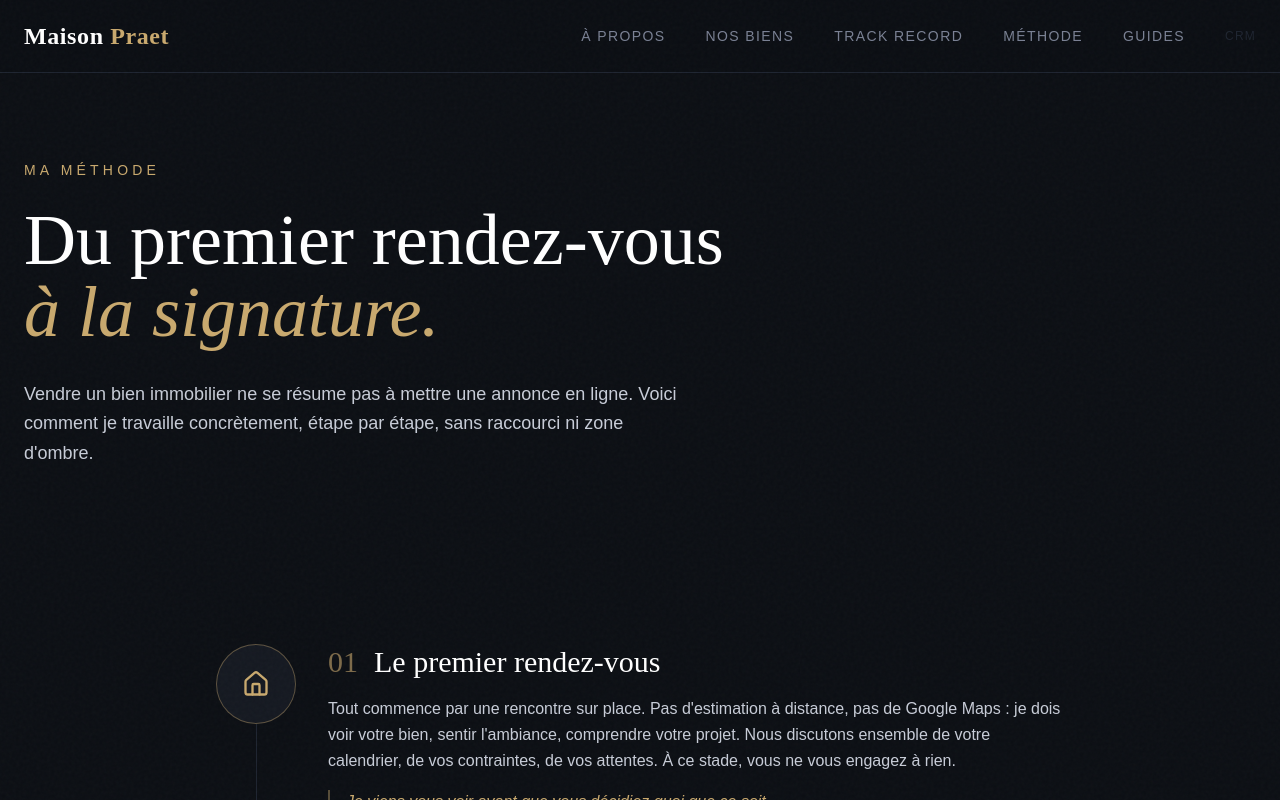
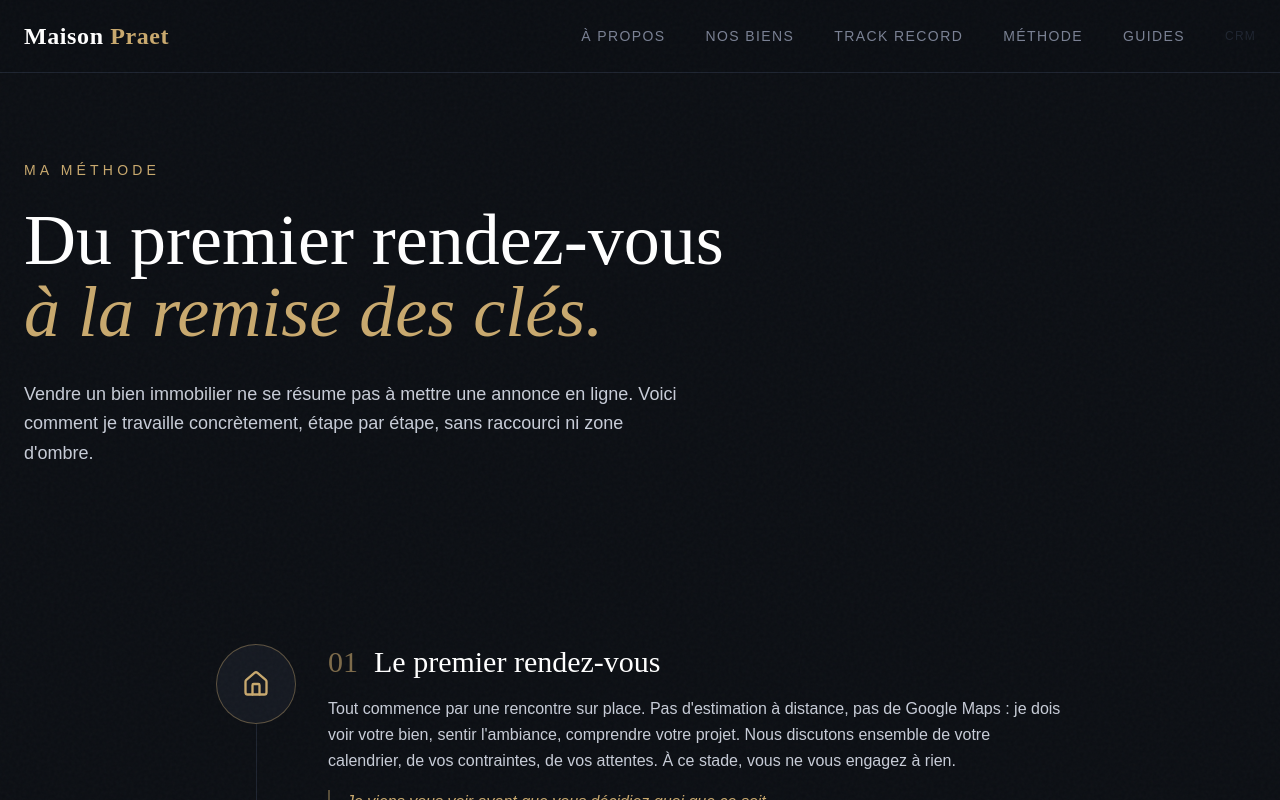
Before and after one commit to Sinseed/maison-praet, a Next.js app: page /methode in a window 1280 px wide. Shown: the top 800 px of the page. Built offline with nearby package versions, Linux system fonts and the light colour scheme.

Commit message:
Restaure H1 Méthode 'à la remise des clés' (métaphore acceptable, pas une promesse factuelle)

```diff
--- a/app/methode/page.tsx
+++ b/app/methode/page.tsx
@@ -74,7 +74,7 @@ export default function MethodePage() {
       <section className="relative pt-32 pb-16 md:pt-40 md:pb-20 max-w-7xl mx-auto px-6">
         <p className="font-body text-sm tracking-[0.3em] uppercase text-brand-gold mb-6">Ma méthode</p>
         <h1 className="font-display text-5xl md:text-7xl font-light text-white leading-[1.05] mb-8 max-w-4xl">
-          Du premier rendez-vous<br /><span className="italic text-brand-gold">à la signature.</span>
+          Du premier rendez-vous<br /><span className="italic text-brand-gold">à la remise des clés.</span>
         </h1>
         <p className="font-body text-lg text-brand-text leading-relaxed max-w-2xl">
           Vendre un bien immobilier ne se résume pas à mettre une annonce en ligne. Voici comment je travaille concrètement, étape par étape, sans raccourci ni zone d'ombre.
```
